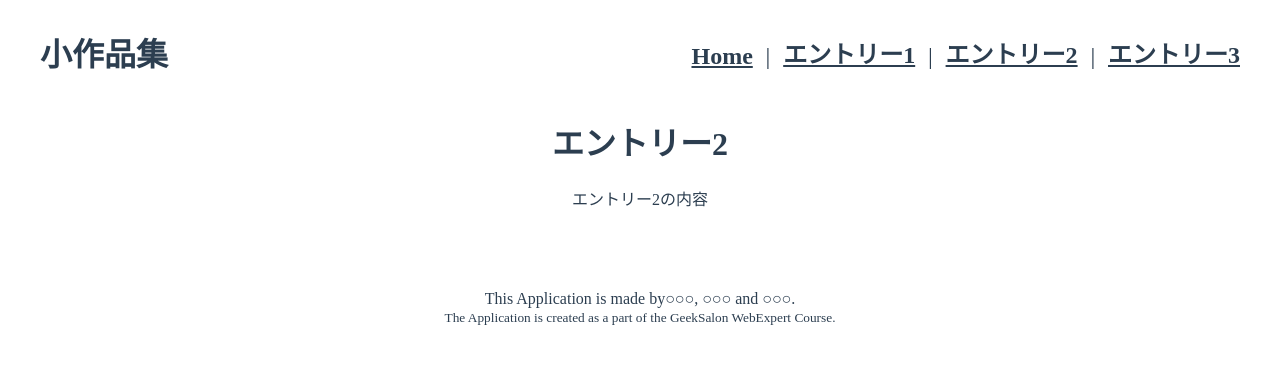
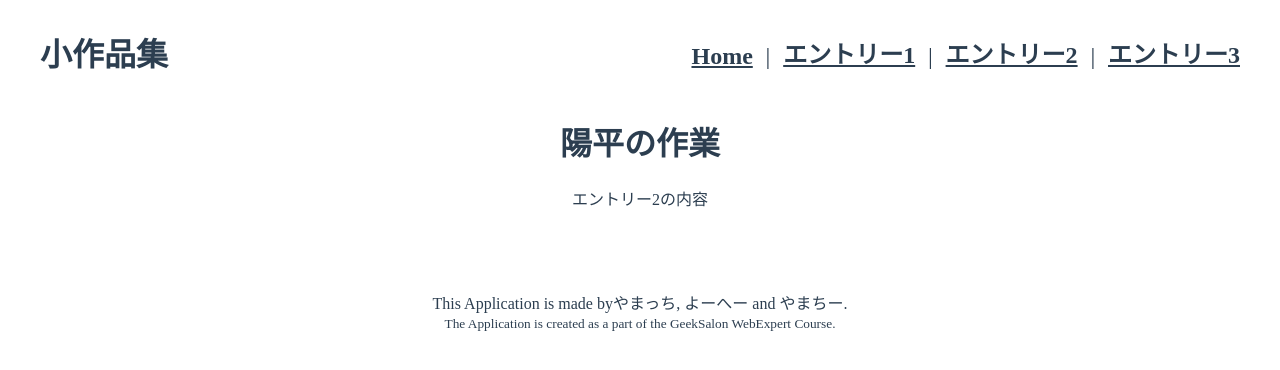
Before and after one commit to webex21-team-1/demo-team-app, a React (Vite) app: page /entry/2 in a window 1280 px wide. Shown: the top 370 px of the page. Built offline with nearby package versions, Linux system fonts and the light colour scheme.

Commit message:
エントリー２陽平

```diff
--- a/src/components/Footer.jsx
+++ b/src/components/Footer.jsx
@@ -4,7 +4,7 @@ export const Footer = () => (
   <footer className="footer">
     <div>
       This Application is made by
-      <span className="names">○○○, ○○○ and ○○○</span>.
+      <span className="names">やまっち, よーへー and やまちー</span>.
     </div>
     <small>
       The Application is created as a part of the GeekSalon WebExpert Course.
--- a/src/routes/Entry2.jsx
+++ b/src/routes/Entry2.jsx
@@ -1,7 +1,7 @@
 export const Entry2 = () => {
   return (
     <>
-      <h1>エントリー2</h1>
+      <h1>陽平の作業</h1>
       <div>エントリー2の内容</div>
     </>
   );
```
